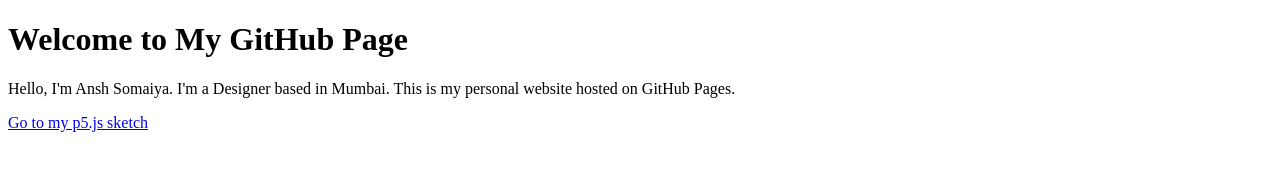
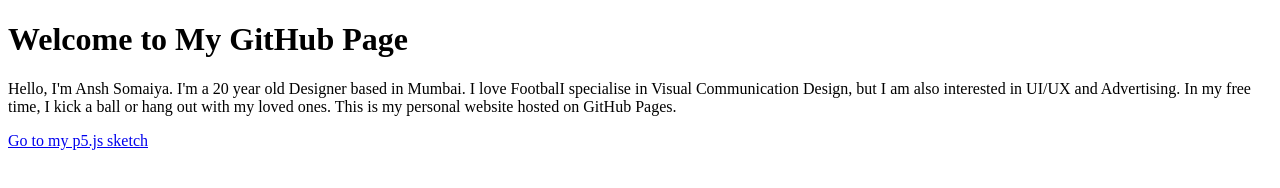
Before and after one commit to anshsomaiya/anshsomaiya.github.io, a plain HTML site: page index.html in a window 1280 px wide. Drawn offline with Linux system fonts and the light colour scheme.

Commit message:
Update index.html

```diff
--- a/index.html
+++ b/index.html
@@ -5,7 +5,10 @@
 </head>
 <body>
     <h1>Welcome to My GitHub Page</h1>
-    <p>Hello, I'm Ansh Somaiya. I'm a Designer based in Mumbai. This is my personal website hosted on GitHub Pages.</p>
+    <p>Hello, I'm Ansh Somaiya. I'm a 20 year old Designer based in Mumbai.
+        I love FootbalI specialise in Visual Communication Design, but I am also interested in UI/UX and Advertising.
+        In my free time, I kick a ball or hang out with my loved ones.
+        This is my personal website hosted on GitHub Pages.</p>
     <p><a href="subpage.html">Go to my p5.js sketch</a></p>
 </body>
 </html>
```
